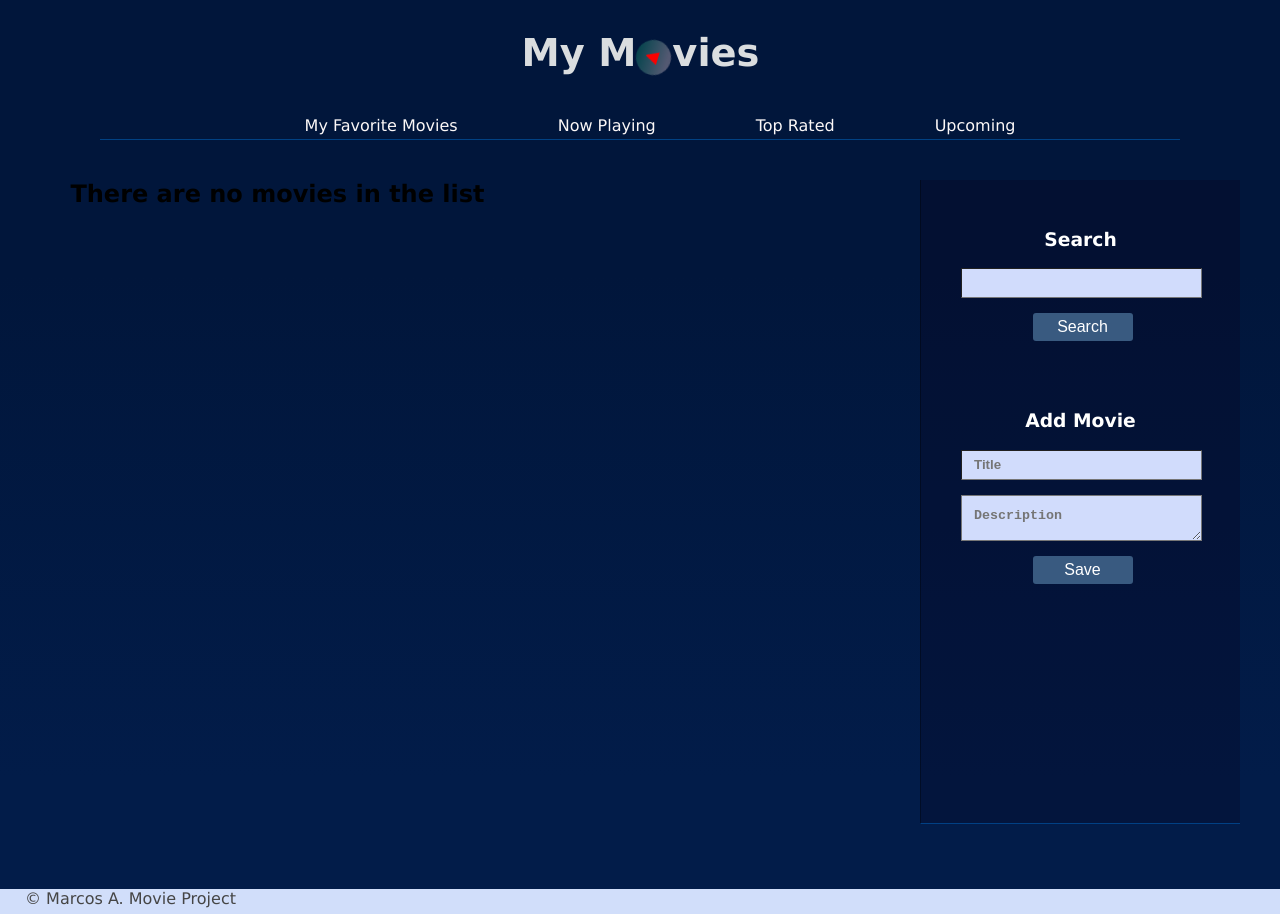
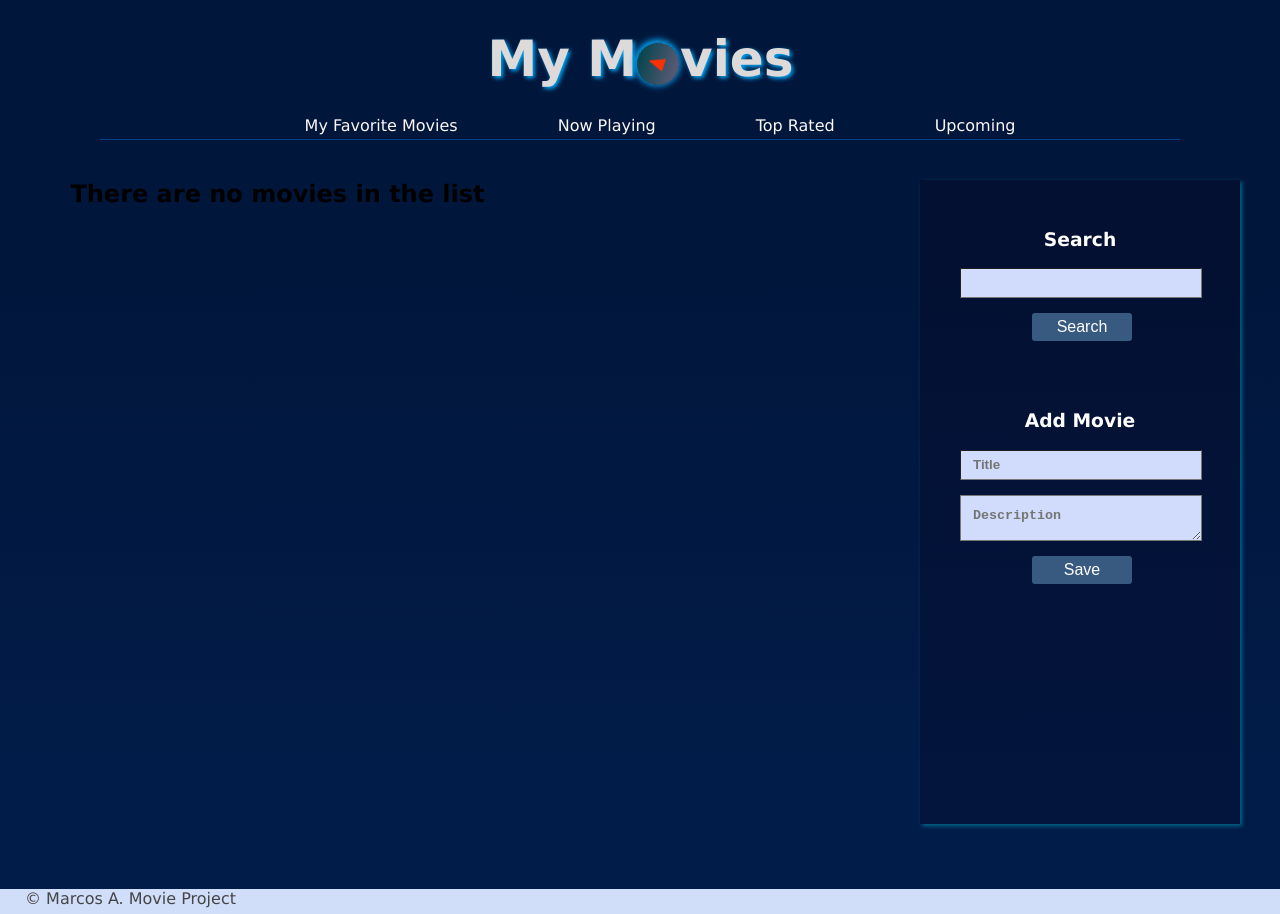
Before and after one commit to marcosdaguiar/MovieProject, a React (Create React App) app: page / in a window 1280 px wide. Built offline with nearby package versions, Linux system fonts and the light colour scheme.

Commit message:
box shadow and play shadow - CSS

```diff
--- a/src/index.css
+++ b/src/index.css
@@ -31,19 +31,21 @@ body{
   background: transparent;
   /*background: rgb(20, 30, 48);*/
   text-align: left;
-  font-size: larger;
+  text-shadow: 2px 2px 4px #00aeff;
+  font-size: 25px;
   font-style: normal;
-  color: rgb(218, 221, 223);
+  color: rgb(223, 218, 218);
   display: flex;
   justify-content: center;
 }
 
 .logo{
   background: linear-gradient(90deg, #535972 10%, #05444d 100%);
-  width: 35px;
-  height: 35px;
+  width: 42px;
+  height: 42px;
   border-radius: 300px;
-  margin-top: 40px;
+  margin-top: 43px;
+  box-shadow: 1px 1px 6px 2px #00aeff;
 }
 
 .header h1{
@@ -54,9 +56,9 @@ body{
 .play{
   width: 1px;
   height: 1px;
-  margin-top: 11px;
-  margin-left: 13px;
-  border-left: 12px solid rgb(250, 0, 0);
+  margin-top: 15px;
+  margin-left: 15px;
+  border-left: 15px solid rgb(250, 50, 0);
   border-top: 6px solid transparent;
   border-bottom: 6px solid transparent;
 }
@@ -135,8 +137,6 @@ body{
 .movie-item{
   flex-grow: 1;
   background: rgba(10, 0, 27, 0.267);
-  border-bottom: 1px solid rgba(0, 140, 255, 0.363);
-  border-left: 1px solid rgba(5, 5, 5, 0.699);
   color: white;
   box-shadow: 0px 0px 2px #000000;
   margin:20px;
@@ -144,6 +144,7 @@ body{
   padding-bottom: 60px;
   padding-left: 25px;
   padding-right: 25px;
+  box-shadow: 2px 2px 4px rgb(2, 104, 138);
 }
 
 button,
@@ -177,8 +178,7 @@ input[type="button"]{
   margin: 40px;
   grid-area: side;
   background: rgba(10, 0, 27, 0.267);
-  border-left: 1px solid rgba(0, 0, 0, 0.363);
-  border-bottom: 1px solid rgba(0, 140, 255, 0.363);
+  box-shadow: 2px 2px 4px rgb(2, 104, 138);
   color: white;
 }
 
```
